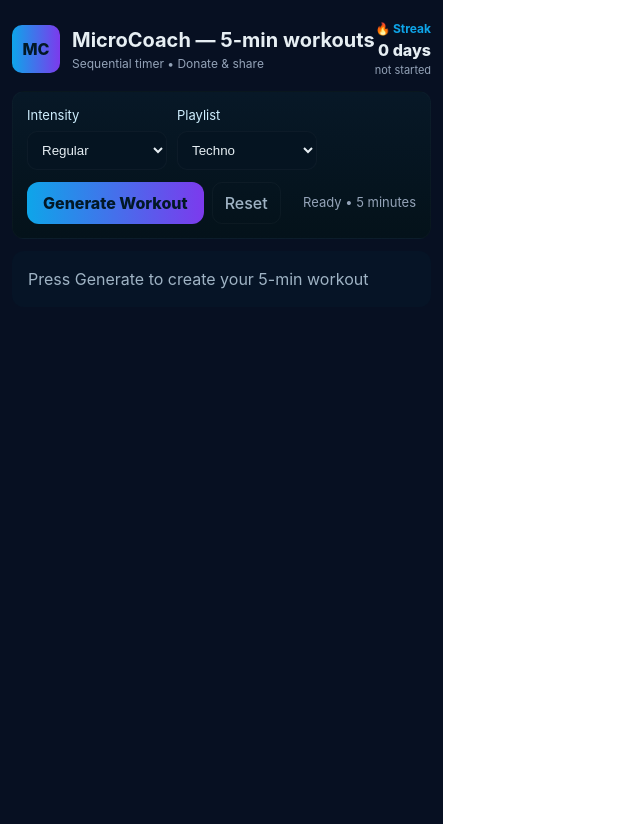
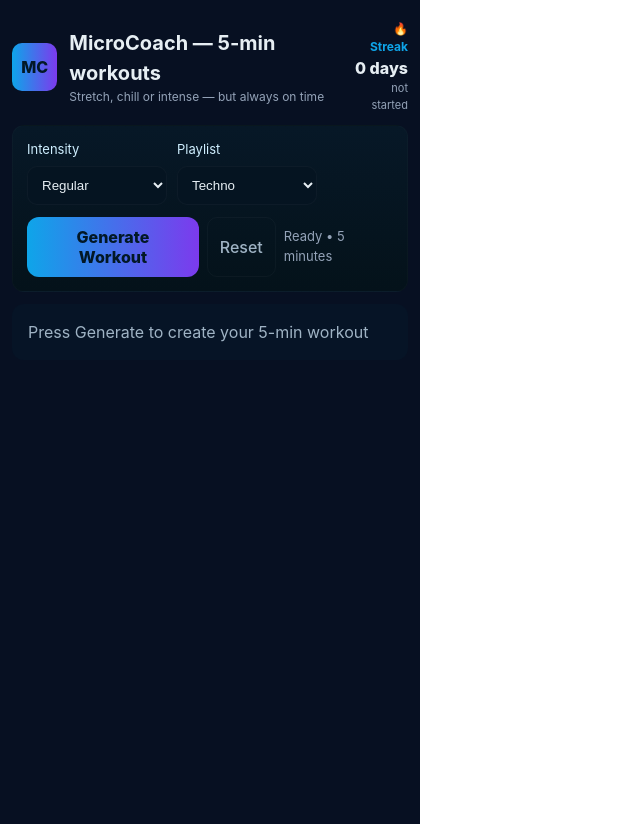
Before and after one commit to Soulchiro/Telegram-Home-Coach-mini-app, a React (Vite) app in the folder frontend/: page / in a window 1280 px wide. Shown: the whole page, without its empty margins (0-640 px from the left). Built offline with nearby package versions, Linux system fonts and the light colour scheme.

Commit message:
minor fixes

```diff
--- a/frontend/src/App.jsx
+++ b/frontend/src/App.jsx
@@ -25,7 +25,7 @@ const THEME = {
   text: "#e6eef3",
   dim: "#94a3b8",
   cardBg: "#061725",
-  thumbBg: "#051421",
+  thumbBg: "#051421"
 };
 
 // ---------- exercise slug mapping ----------
@@ -396,7 +396,7 @@ export default function App() {
   // Share: prefer Telegram WebApp link, then navigator.share, else telegram.me or clipboard
   async function shareApp({ user } = {}) {
     const uid = (user && (user.id || user.user_id)) ? (user.id || user.user_id) : "default";
-    const appUrl = `https://t.me/${BOT_USERNAME}?start=ref_${encodeURIComponent(uid)}`;
+    const appUrl = `https://t.me/${PocketedCoach_bot}?start=ref_${encodeURIComponent(uid)}`;
 
     // Telegram WebApp openLink or shareLink
     try {
@@ -519,6 +519,19 @@ export default function App() {
 
   // UI render
   return (
+    <div
+    style={{
+      background: THEME.bg,
+      color: THEME.text,
+      width: "100%",
+      maxWidth: "420px",   // fixed width
+      margin: "0 auto",    // center horizontally
+      minHeight: "100vh",  // full height
+      display: "flex",
+      flexDirection: "column",
+    }}
+  >
+    {
     <div style={{ ...styles.page, background: THEME.bg, color: THEME.text }}>
       <Confetti active={allCompleted} />
       <div style={styles.container}>
@@ -527,7 +540,7 @@ export default function App() {
             <div style={{ ...styles.logo, background: `linear-gradient(90deg, ${THEME.accentA}, ${THEME.accentB})` }} aria-hidden>MC</div>
             <div>
               <div style={styles.title}>MicroCoach — 5-min workouts</div>
-              <div style={styles.subtitle}>Sequential timer • Donate & share</div>
+              <div style={styles.subtitle}>Stretch, chill or intense — but always on time </div>
             </div>
           </div>
 
@@ -633,6 +646,8 @@ export default function App() {
         </section>
       </div>
     </div>
+    }
+    </div>
   );
 }
 
```
Also changed, not shown: 2 other files (tests, documents, lock files or other folders).
